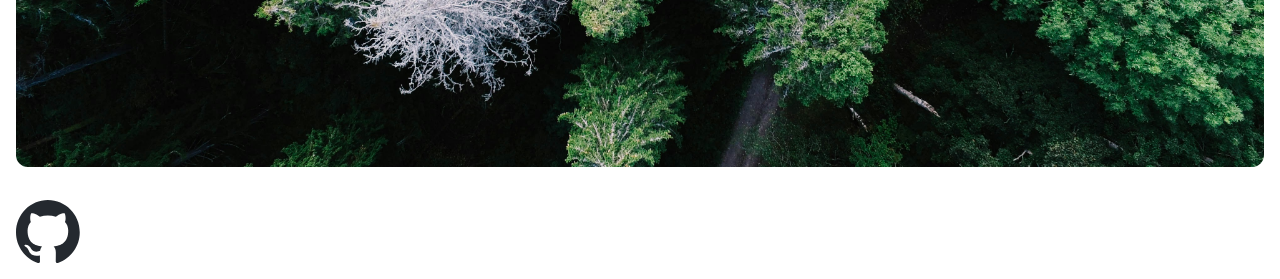
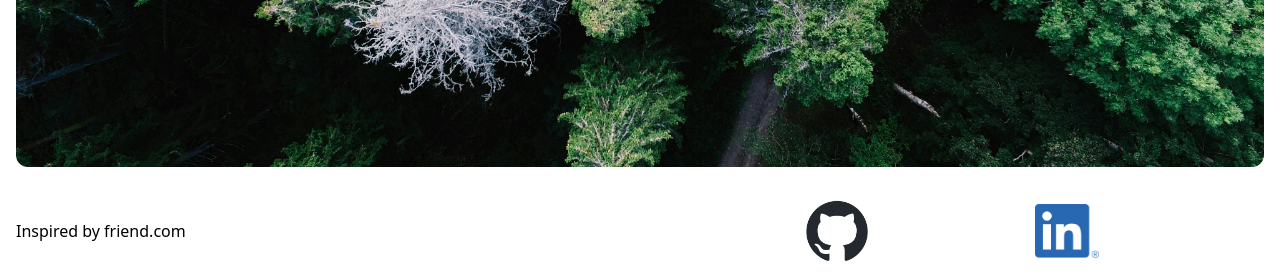
Before and after one commit to adammansson/portfolio, a Flask app: page / in a window 1280 px wide. Shown: the part 617-896 px from the top of the page. Run offline with Flask 3, Linux system fonts and the light colour scheme; some libraries are stand-ins or nearby versions.

Commit message:
Add LinkedIn logo and change footer

```diff
--- a/templates/index.html
+++ b/templates/index.html
@@ -26,11 +26,22 @@
       </main>
     </div>
   </div>
-  <footer class="p-4 flex">
-    <a href="https://github.com/adammansson">
-      <div class="h-16 w-16 bg-contain bg-center bg-no-repeat"
-        style="background-image: url({{url_for('static', filename='github-mark.svg')}});"></div>
-    </a>
+  <footer class="p-4 flex justify-around items-center">
+    <div class="w-1/2">
+      <p>
+        Inspired by <a href="https://www.friend.com/">friend.com</a>
+      </p>
+    </div>
+    <div class="w-1/2 flex justify-evenly">
+      <a href="https://github.com/adammansson">
+        <div class="h-16 w-16 bg-contain bg-center bg-no-repeat"
+          style="background-image: url({{url_for('static', filename='github-mark.png')}});"></div>
+      </a>
+      <a href="https://www.linkedin.com/in/adam-m%C3%A5nsson-663b1912b/">
+        <div class="h-16 w-16 bg-contain bg-center bg-no-repeat"
+          style="background-image: url({{url_for('static', filename='LI-In-Bug.png')}});"></div>
+      </a>
+    </div>
   </footer>
 </body>
 
```
Also changed, not shown: static/LI-In-Bug.png (added).
